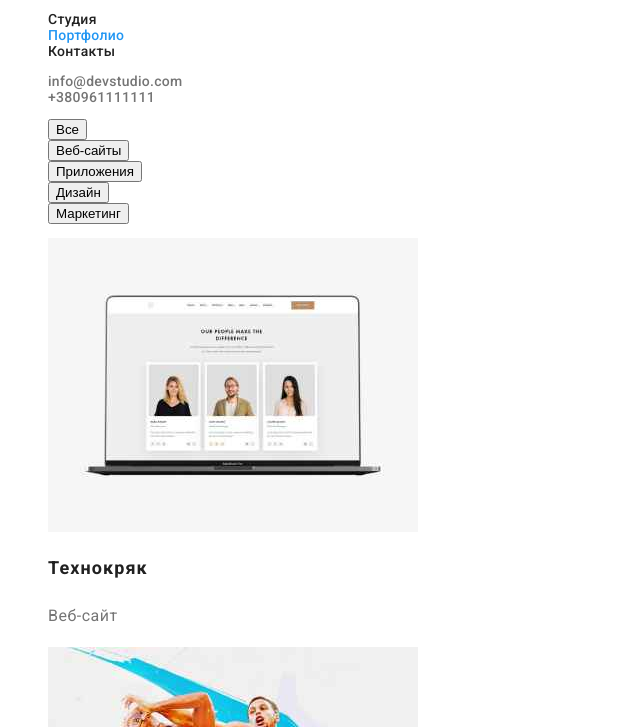
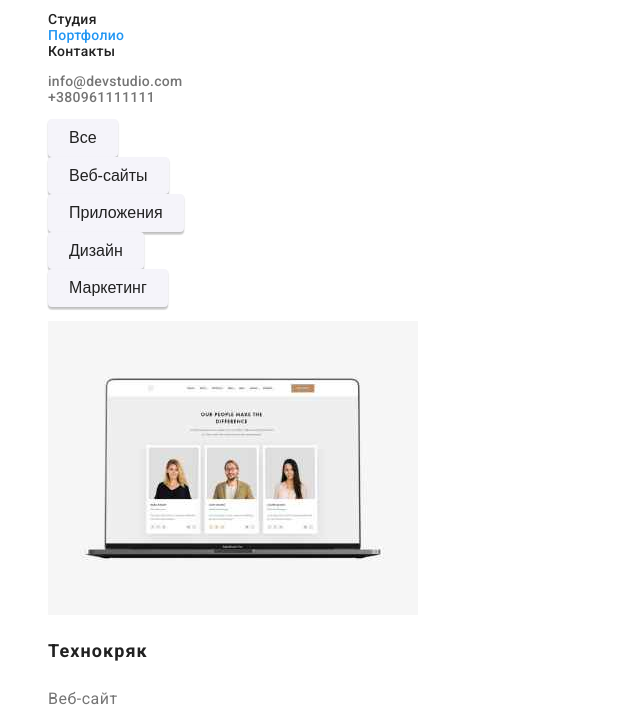
Before and after one commit to kvi12/goit-markup-hw-02, a plain HTML site: page portfolio.html in a window 1280 px wide. Shown: the part 41-768 px from the top of the page, without its empty margins (0-640 px from the left). Drawn offline with Linux system fonts and the light colour scheme.

Commit message:
07/53 18/04

```diff
--- a/css/styles.css
+++ b/css/styles.css
@@ -171,7 +171,6 @@ header-nav list {
   color: var(--second-title-color);
 }
 
-
 /* people */
 .peoples {
   background-color: var(--people-background-color);
@@ -196,13 +195,12 @@ header-nav list {
   color: var(--second-title-color);
 }
 
-}
 /* button */
 
 .button-filter {
   font-weight: 500;
   font-size: 16px;
-  line-height: 26px;
+  line-height: 1.6;
   color: var(--main-title-color);
   background: var(--people-background-color);
   border: var(--accent-color);
--- a/portfolio.html
+++ b/portfolio.html
@@ -36,7 +36,7 @@
     <main>
       <section class="filters">
         <h1 class="hidden">Просто заголовок</h1>
-        <ul class="button-list list">
+        <ul class="list">
           <li>
             <button type="button" class="button-filter" name="Все">Все</button>
           </li>
```
